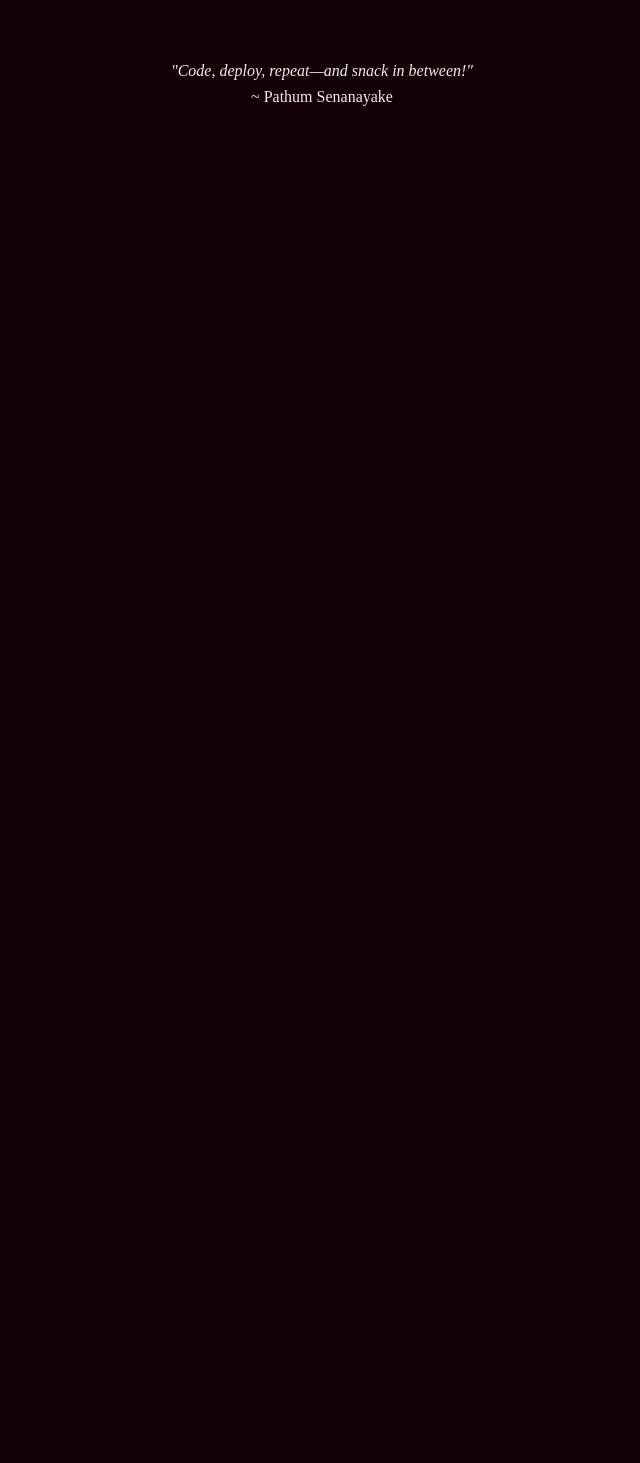
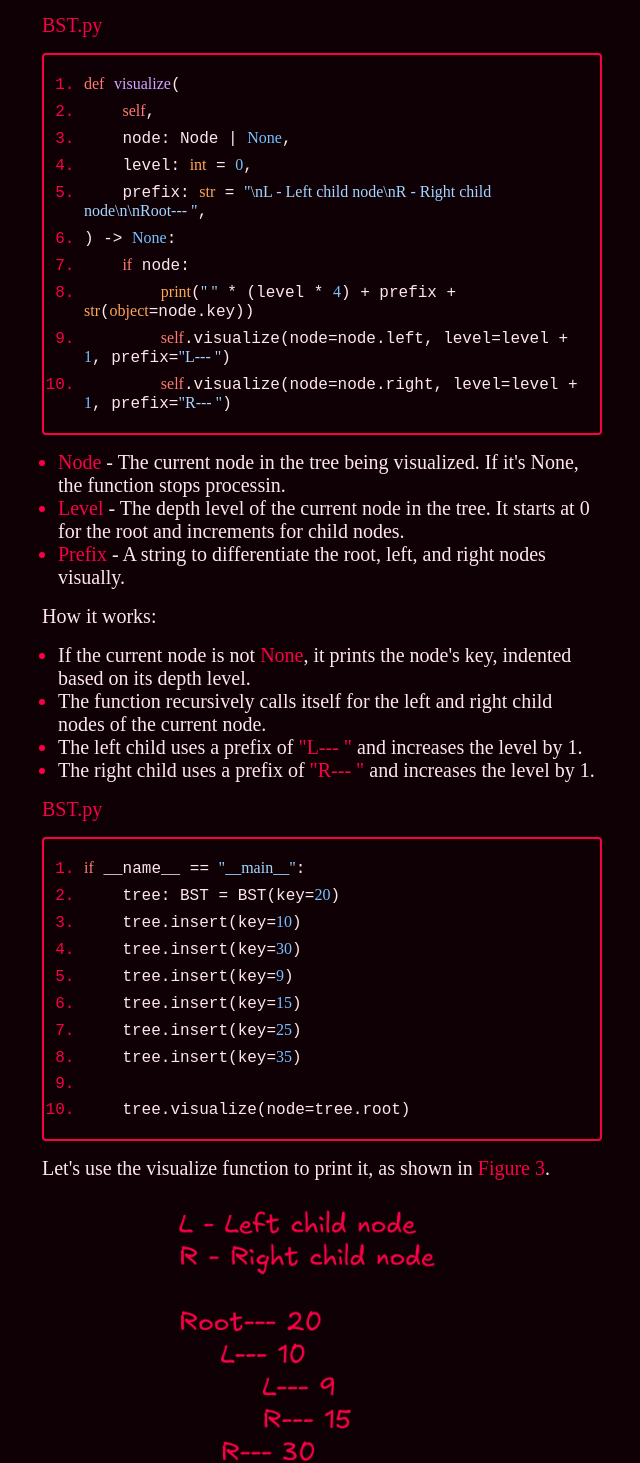
Before and after one commit to Pathum312/Personal-Website, a SvelteKit app: page /binary-search-tree in a window 1280 px wide. Shown: the part 3528-4991 px from the top of the page, without its empty margins (318-958 px from the left). Before the commit the page ends 3666 px from the top, so only its background shows below. Built offline with nearby package versions, Linux system fonts and the light colour scheme; a web font is replaced by a local one.

Commit message:
updated the BST article

```diff
--- a/src/lib/assets/index.ts
+++ b/src/lib/assets/index.ts
@@ -4,5 +4,6 @@ import ProfileIMG from './img/Pathum/pathum.jpg'; // Author's profile image
 // Binary Search Tree Blog
 import ExampleTree from './img/BST/Binary Example.png';
 import ExampleSubtrees from './img/BST/Subtrees Example.png';
+import ExampleVisualize from './img/BST/Init BST.png';
 
-export { ProfileIMG, ExampleTree, ExampleSubtrees };
+export { ProfileIMG, ExampleTree, ExampleSubtrees, ExampleVisualize };
--- a/src/lib/index.ts
+++ b/src/lib/index.ts
@@ -18,7 +18,7 @@ import {
 } from './components';
 
 // Assets
-import { ProfileIMG, ExampleTree, ExampleSubtrees } from './assets';
+import { ProfileIMG, ExampleTree, ExampleSubtrees, ExampleVisualize } from './assets';
 
 type Article = {
 	name: string;
@@ -59,4 +59,5 @@ export {
 	ProfileIMG,
 	ExampleTree,
 	ExampleSubtrees,
+	ExampleVisualize,
 };
--- a/src/routes/binary-search-tree/+page.svelte
+++ b/src/routes/binary-search-tree/+page.svelte
@@ -11,6 +11,7 @@
 		Highlight,
 		ExampleTree,
 		ExampleSubtrees,
+		ExampleVisualize,
 	} from '$lib';
 
 	const NODE_CLASS_INIT_SNIPPET = {
@@ -56,6 +57,22 @@
 		],
 	};
 
+	const BST_CLASS_VISUALIZE_SNIPPET = {
+		language: 'python',
+		code: [
+			'def visualize(',
+			'&nbsp;&nbsp;&nbsp;&nbsp;self,',
+			'&nbsp;&nbsp;&nbsp;&nbsp;node: Node | None,',
+			'&nbsp;&nbsp;&nbsp;&nbsp;level: int = 0,',
+			'&nbsp;&nbsp;&nbsp;&nbsp;prefix: str = "\\nL - Left child node\\nR - Right child node\\n\\nRoot--- ",',
+			') -> None:',
+			'&nbsp;&nbsp;&nbsp;&nbsp;if node:',
+			'&nbsp;&nbsp;&nbsp;&nbsp;&nbsp;&nbsp;&nbsp;&nbsp;print(" " * (level * 4) + prefix + str(object=node.key))',
+			'&nbsp;&nbsp;&nbsp;&nbsp;&nbsp;&nbsp;&nbsp;&nbsp;self.visualize(node=node.left, level=level + 1, prefix="L--- ")',
+			'&nbsp;&nbsp;&nbsp;&nbsp;&nbsp;&nbsp;&nbsp;&nbsp;self.visualize(node=node.right, level=level + 1, prefix="R--- ")',
+		],
+	};
+
 	const BST_INIT_SNIPPET = {
 		language: 'python',
 		code: ['if __name__ == "__main__":', '&nbsp;&nbsp;&nbsp;&nbsp;tree: BST = BST(key=20)'],
@@ -72,6 +89,22 @@
 			'&nbsp;&nbsp;&nbsp;&nbsp;tree.insert(key=15)',
 			'&nbsp;&nbsp;&nbsp;&nbsp;tree.insert(key=25)',
 			'&nbsp;&nbsp;&nbsp;&nbsp;tree.insert(key=35)',
+		],
+	};
+
+	const BST_VISUALIZE_SNIPPET = {
+		language: 'python',
+		code: [
+			'if __name__ == "__main__":',
+			'&nbsp;&nbsp;&nbsp;&nbsp;tree: BST = BST(key=20)',
+			'&nbsp;&nbsp;&nbsp;&nbsp;tree.insert(key=10)',
+			'&nbsp;&nbsp;&nbsp;&nbsp;tree.insert(key=30)',
+			'&nbsp;&nbsp;&nbsp;&nbsp;tree.insert(key=9)',
+			'&nbsp;&nbsp;&nbsp;&nbsp;tree.insert(key=15)',
+			'&nbsp;&nbsp;&nbsp;&nbsp;tree.insert(key=25)',
+			'&nbsp;&nbsp;&nbsp;&nbsp;tree.insert(key=35)',
+			'',
+			'&nbsp;&nbsp;&nbsp;&nbsp;tree.visualize(node=tree.root)',
 		],
 	};
 </script>
@@ -184,7 +217,7 @@
 		<Highlight>Key</Highlight> - The key value of the node to be inserted.
 	</ListItem>
 </List>
-<Paragraph>This function inserts a new node with the given key into a BST:</Paragraph>
+<Paragraph>How it works:</Paragraph>
 <List>
 	<ListItem>Start at the root of the tree.</ListItem>
 	<ListItem>
@@ -215,3 +248,49 @@
 	>, <Highlight>15</Highlight>, <Highlight>25</Highlight>, and <Highlight>35</Highlight> to our BST,
 	but visualizing it is challenging. Let’s create a function to print the BST for better clarity.
 </Paragraph>
+<Paragraph>
+	<Highlight>BST.py</Highlight>
+</Paragraph>
+<Code codeSnippet={BST_CLASS_VISUALIZE_SNIPPET} />
+<List>
+	<ListItem>
+		<Highlight>Node</Highlight> - The current node in the tree being visualized. If it's None, the function
+		stops processin.
+	</ListItem>
+	<ListItem>
+		<Highlight>Level</Highlight> - The depth level of the current node in the tree. It starts at 0 for
+		the root and increments for child nodes.
+	</ListItem>
+	<ListItem>
+		<Highlight>Prefix</Highlight> - A string to differentiate the root, left, and right nodes visually.
+	</ListItem>
+</List>
+<Paragraph>How it works:</Paragraph>
+<List>
+	<ListItem>
+		If the current node is not <Highlight>None</Highlight>, it prints the node's key, indented based
+		on its depth level.
+	</ListItem>
+	<ListItem>
+		The function recursively calls itself for the left and right child nodes of the current node.
+	</ListItem>
+	<ListItem>
+		The left child uses a prefix of <Highlight>"L--- "</Highlight> and increases the level by 1.
+	</ListItem>
+	<ListItem>
+		The right child uses a prefix of <Highlight>"R--- "</Highlight> and increases the level by 1.
+	</ListItem>
+</List>
+<Paragraph>
+	<Highlight>BST.py</Highlight>
+</Paragraph>
+<Code codeSnippet={BST_VISUALIZE_SNIPPET} />
+<Paragraph>
+	Let's use the visualize function to print it, as shown in <Highlight>Figure 3</Highlight>.
+</Paragraph>
+<Image
+	width="1288"
+	height="978"
+	src={ExampleVisualize}
+	alt="An example diagram showing a binary search tree."
+/>
```
Also changed, not shown: src/lib/assets/img/BST/Init BST.png (added).
